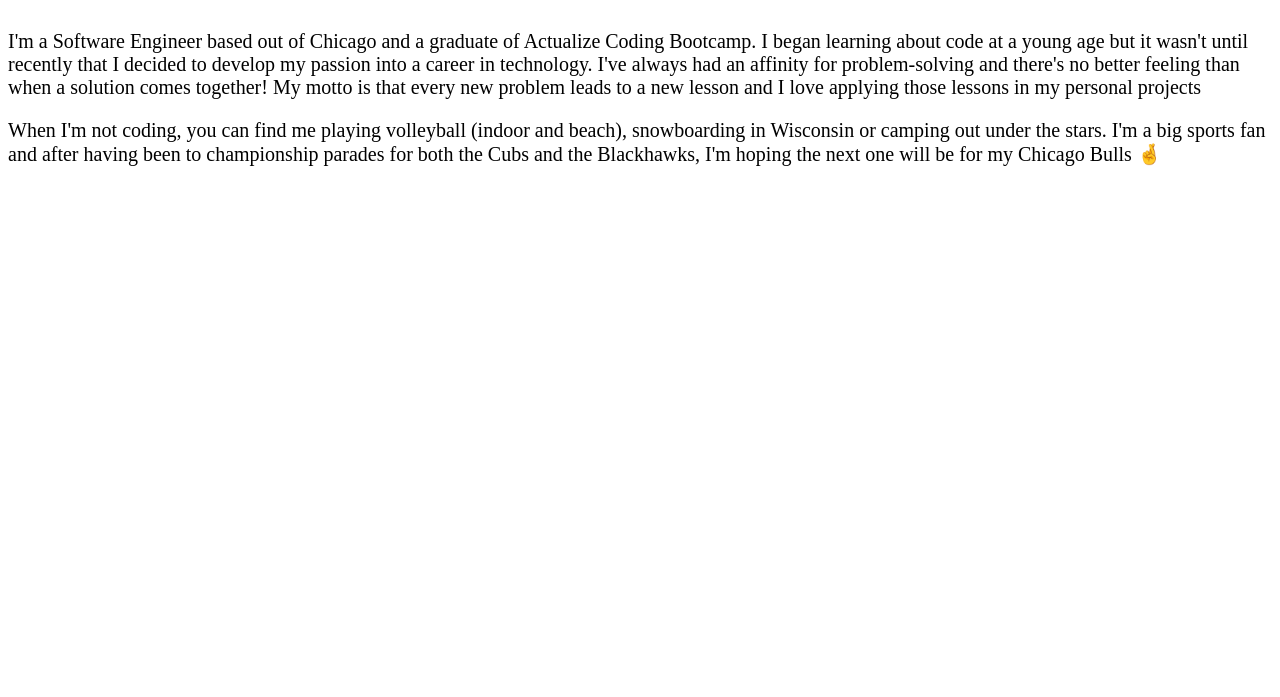
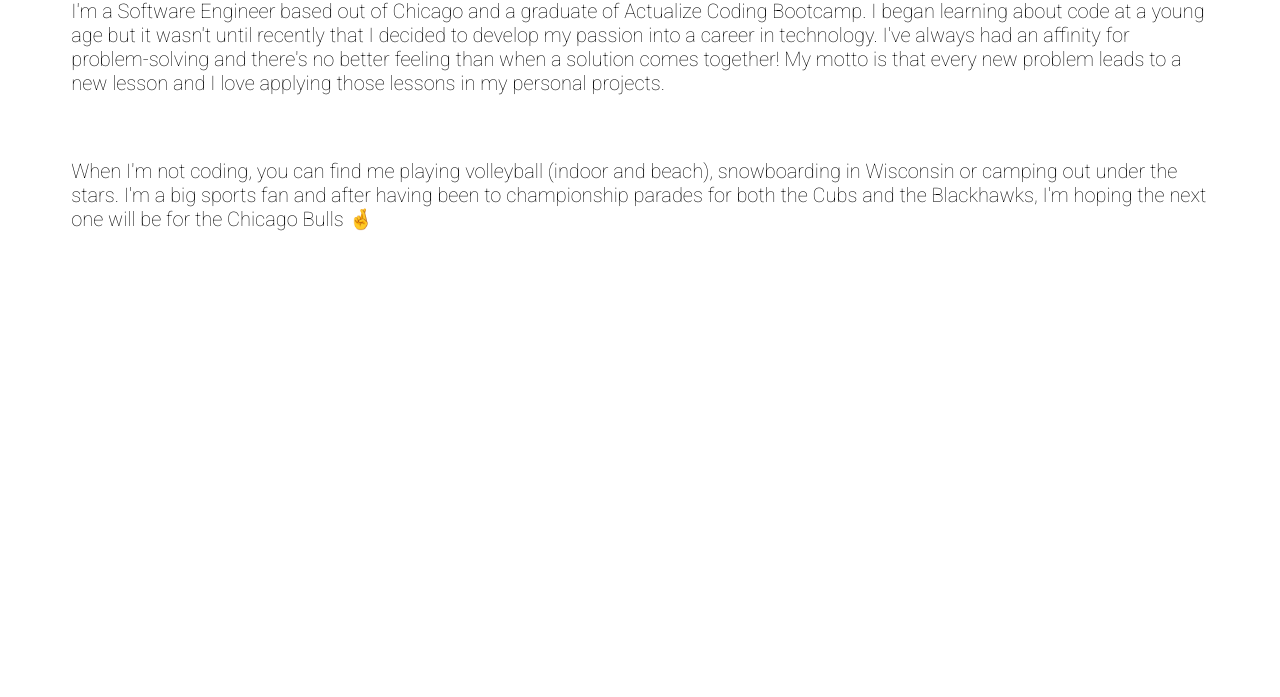
Before and after one commit to aakashmsoni/aakashs-personal-site, a Gatsby site: page /about in a window 1280 px wide. Shown: the part 129-826 px from the top of the page. After the commit the page ends 800 px from the top, so only its background shows below. Built offline with nearby package versions, Linux system fonts and the light colour scheme; Gatsby itself is replaced by a stand-in of ours.

Commit message:
updated About section, updated styling tohave it on same viewport as Skills

```diff
--- a/src/pages/about.jsx
+++ b/src/pages/about.jsx
@@ -6,8 +6,10 @@
     <section id="about" >
       <div className={styles.about}>
         <h2>About Me</h2>
-        <p> I'm a Software Engineer based out of Chicago and a graduate of Actualize Coding Bootcamp. I began learning about code at a young age but it wasn't until recently that I decided to develop my passion into a career in technology. I've always had an affinity for problem-solving and there's no better feeling than when a solution comes together! My motto is that every new problem leads to a new lesson and I love applying those lessons in my personal projects</p>
-        <p>When I'm not coding, you can find me playing volleyball (indoor and beach), snowboarding in Wisconsin or camping out under the stars. I'm a big sports fan and after having been to championship parades for both the Cubs and the Blackhawks, I'm hoping the next one will be for my Chicago Bulls 🤞</p>
+        <div className={styles.descriptionContainer}>
+        <p> I'm a Software Engineer based out of Chicago and a graduate of Actualize Coding Bootcamp. I began learning about code at a young age but it wasn't until recently that I decided to develop my passion into a career in technology. I've always had an affinity for problem-solving and there's no better feeling than when a solution comes together! My motto is that every new problem leads to a new lesson and I love applying those lessons in my personal projects.</p><br />
+        <p>When I'm not coding, you can find me playing volleyball (indoor and beach), snowboarding in Wisconsin or camping out under the stars. I'm a big sports fan and after having been to championship parades for both the Cubs and the Blackhawks, I'm hoping the next one will be for the Chicago Bulls 🤞</p>
+        </div>
       </div>
     </section>
   )
--- a/src/styles/about.module.css
+++ b/src/styles/about.module.css
@@ -1,11 +1,22 @@
+@import url('https://fonts.googleapis.com/css2?family=Roboto:wght@100&display=swap');
+
+
 .about {
-  min-height: 100vh;
+  /* min-height: 100vh; */
   padding-top: 10px;
+  display: flex;
+  flex-direction: column;
+  justify-content:flex-start;
+  align-items: center;
 }
 .about h2 {
   font-size: 50px;
+  margin: 1rem;
 }
-.about p {
+
+.descriptionContainer {
   font-size: 20px;
+  font-family: 'Roboto', sans-serif;
+  width: 90%;
 
 }
```
